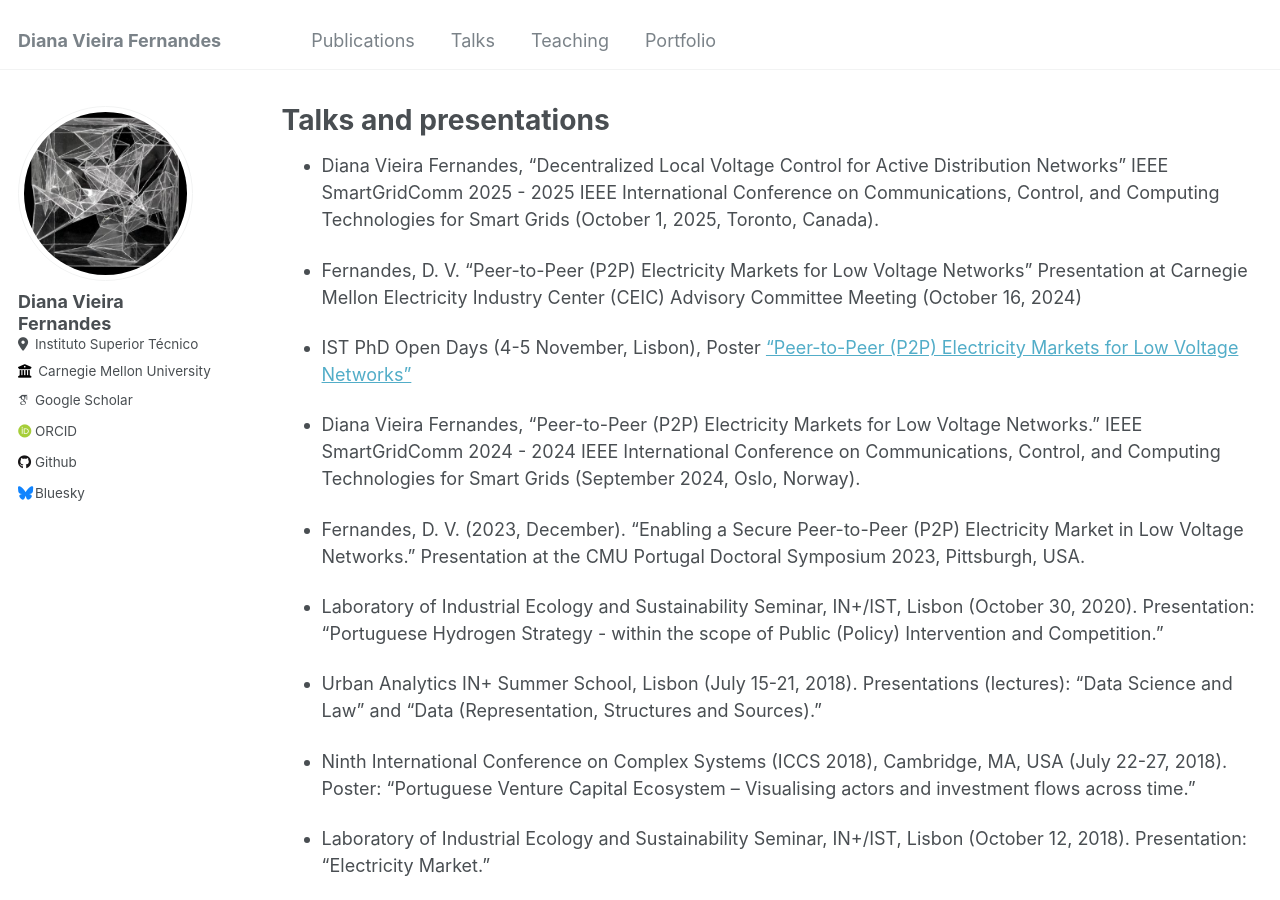
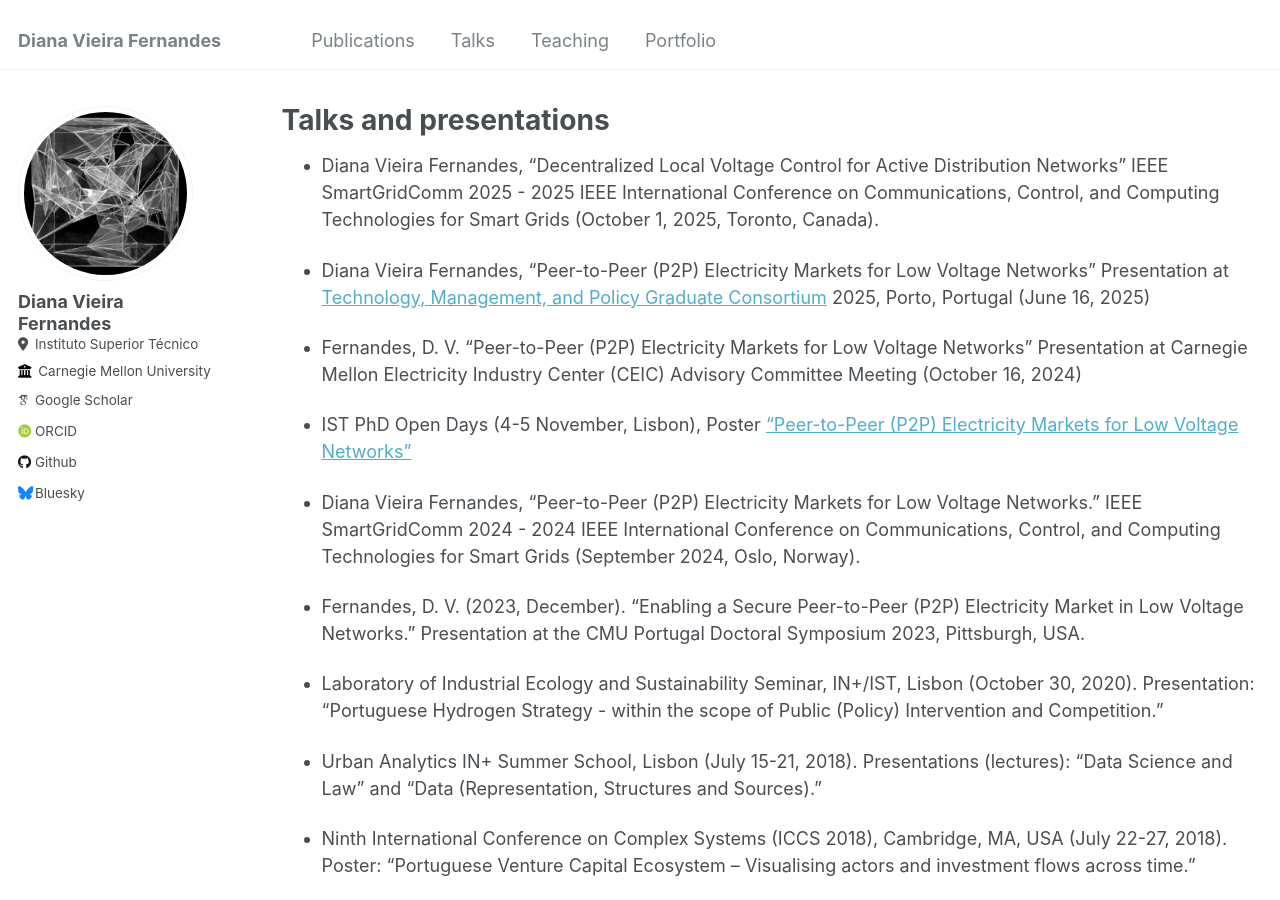
Before and after one commit to d-vf/d-vf.github.io, a Jekyll site: the page built from _pages/talks.md, in a window 1280 px wide and 900 px high. Built offline with Jekyll 4.4.1, drawn with Linux system fonts in a browser that asks for light colours; some web fonts are replaced.

Commit message:
Update talks.md

```diff
--- a/_pages/talks.md
+++ b/_pages/talks.md
@@ -6,6 +6,8 @@ author_profile: true
 ---
 
 - Diana Vieira Fernandes, "Decentralized Local Voltage Control for Active Distribution Networks" IEEE SmartGridComm 2025 - 2025 IEEE International Conference on Communications, Control, and Computing Technologies for Smart Grids (October 1, 2025, Toronto, Canada).
+
+- Diana Vieira Fernandes, “Peer-to-Peer (P2P) Electricity Markets for Low Voltage Networks” Presentation at  [Technology, Management, and Policy Graduate Consortium](https://tmpconsortium.org/) 2025, Porto, Portugal (June 16, 2025)
 
 - Fernandes, D. V. “Peer-to-Peer (P2P) Electricity Markets for Low Voltage Networks” Presentation at Carnegie Mellon Electricity Industry Center (CEIC) Advisory Committee Meeting (October 16, 2024)
 
```
